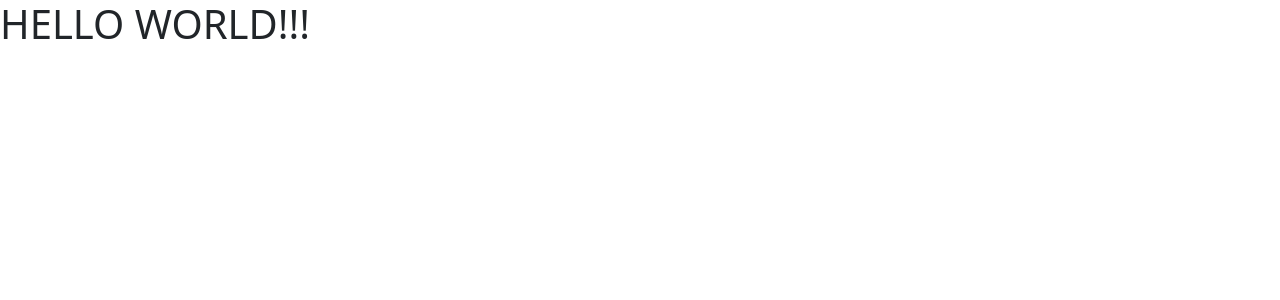
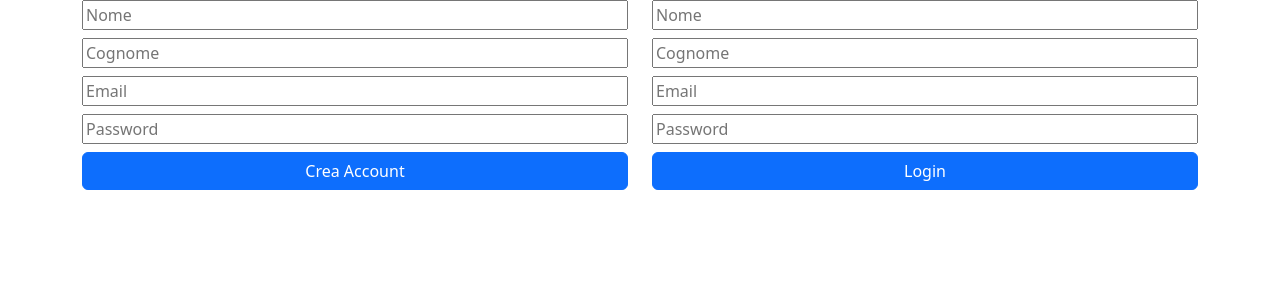
Before and after one commit to CorraDEV/booking-appointments, a PHP site: page / in a window 1280 px wide. Shown: the top 300 px of the page. Run offline with PHP 8.4, Linux system fonts and the light colour scheme.

Commit message:
registrazione e login form

```diff
--- a/index.php
+++ b/index.php
@@ -13,7 +13,25 @@
 </head>
 
 <body>
-    <h1>HELLO WORLD!!!</h1>
+    <div class="container d-flex flex-row gap-4">
+
+        <form class="d-flex flex-column gap-2 width-50 col">
+            <input type="text" placeholder="Nome" name="nome" />
+            <input type="text" placeholder="Cognome" name="cognome" />
+            <input type="email" placeholder="Email" name="email" />
+            <input type="password" placeholder="Password" name="password" />
+            <button type="submit" class="btn btn-primary">Crea Account</button>
+        </form>
+
+        <form class="d-flex flex-column gap-2 width-50 col">
+            <input type="text" placeholder="Nome" name="nome" />
+            <input type="text" placeholder="Cognome" name="cognome" />
+            <input type="email" placeholder="Email" name="email" />
+            <input type="password" placeholder="Password" name="password" />
+            <button type="submit" class="btn btn-primary">Login</button>
+        </form>
+
+    </div>
 
     <!-- Bootstrap -->
     <script src="https://cdn.jsdelivr.net/npm/bootstrap@5.2.2/dist/js/bootstrap.bundle.min.js" integrity="sha384-OERcA2EqjJCMA+/3y+gxIOqMEjwtxJY7qPCqsdltbNJuaOe923+mo//f6V8Qbsw3" crossorigin="anonymous"></script>
--- /dev/null
+++ b/registrazione.php
@@ -0,0 +1 @@
+<!-- script registrazione -->
```
